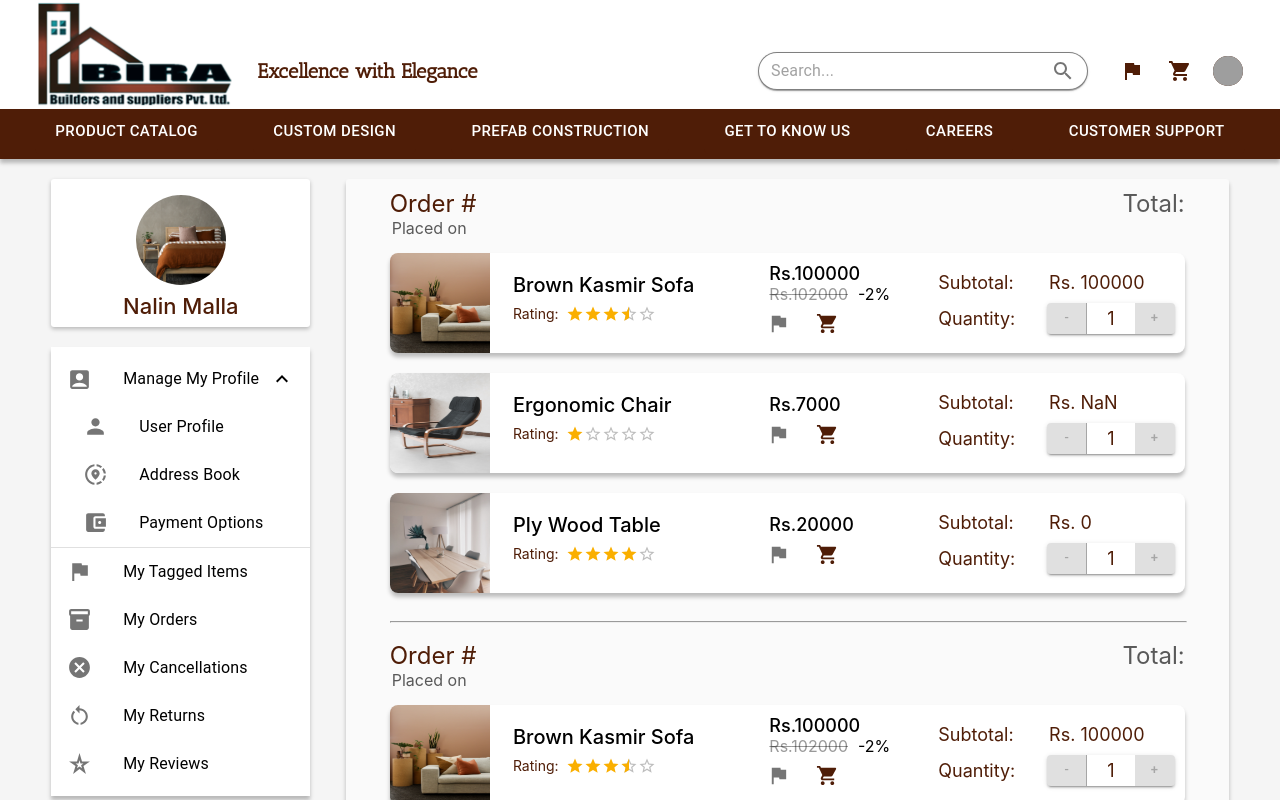
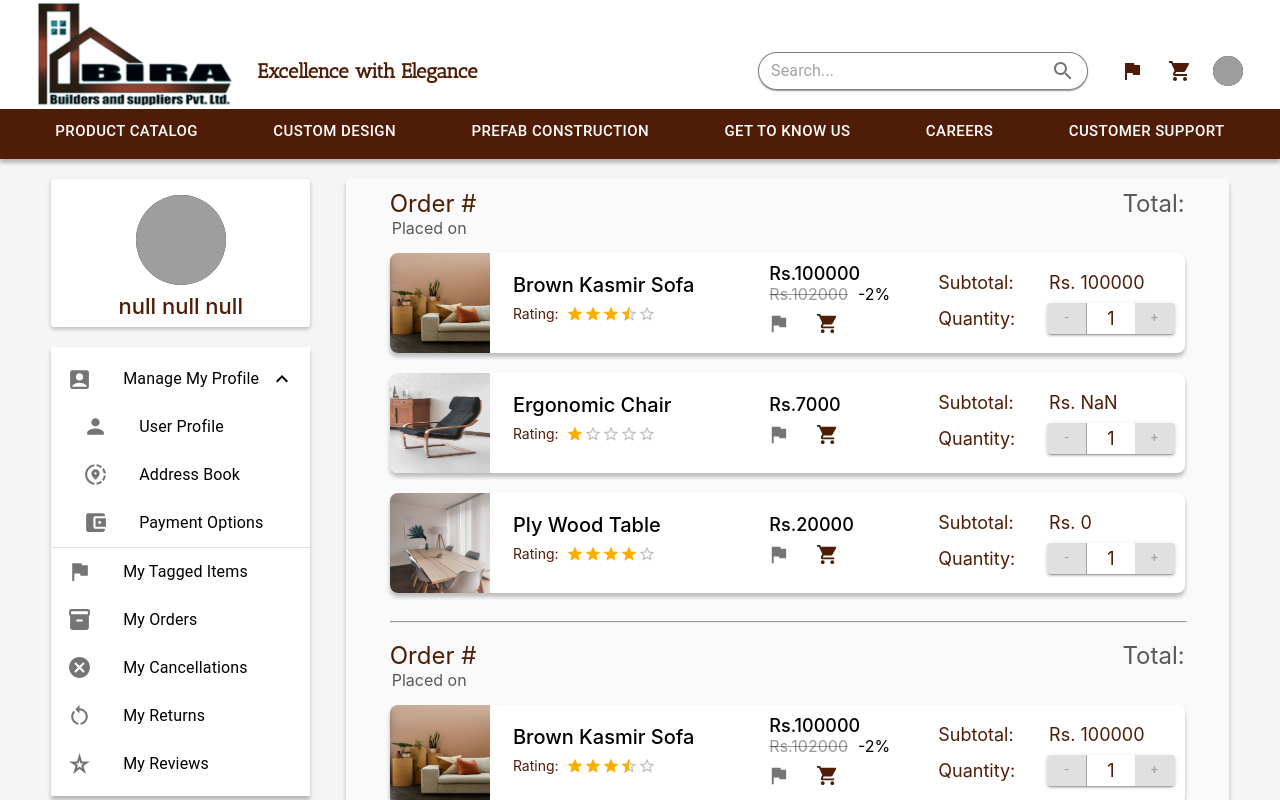
Before and after one commit to NalinMalla/BOSS, a React (Create React App) app: page /profile/orders in a window 1280 px wide. Shown: the top 800 px of the page. Built offline with nearby package versions, Linux system fonts and the light colour scheme.

Commit message:
Minor Refactoring

```diff
--- a/src/screens/ordersPage.js
+++ b/src/screens/ordersPage.js
@@ -8,9 +8,10 @@ import Copyright from "../components/copyright";
 import SignIn from "../components/signIn";
 import CustomModal from "../components/CustomModal";
 import ProfileList from "../components/profileList";
+import ProfileHead from "../components/profileHead";
+
 
 import Colors from "../res/colors";
-import Images from "../res/images";
 import ProductList from "../components/productList";
 
 const OrdersPage = (props) => {
@@ -37,38 +38,7 @@ const OrdersPage = (props) => {
             flex: 0.22,
           }}
         >
-          <div
-            style={{
-              ...styles.container,
-              background: "#FFF",
-              boxShadow: "0px 2px 4px rgba(0, 0, 0, 0.25)",
-              width: "100%",
-              borderRadius: 3,
-              paddingBottom: 8,
-            }}
-          >
-            <Avatar
-              sx={{
-                width: 90,
-                height: 90,
-                m: 1,
-                bgcolor: Colors.primary,
-                mt: 2,
-              }}
-            >
-              <img
-                src={Images.Bed}
-                alt="profile pic"
-                style={{ width: 90, height: 90 }}
-              />
-            </Avatar>
-
-            <span
-              style={{ color: Colors.primary, fontSize: 22, fontWeight: 500 }}
-            >
-              Nalin Malla
-            </span>
-          </div>
+          <ProfileHead />
           <ProfileList />
         </div>
         <div
--- a/src/screens/productPage.js
+++ b/src/screens/productPage.js
@@ -99,8 +99,6 @@ const ProductPage = () => {
   }, []);
 
   const productData = {
-    deals: "FURNITURE MANIA",
-    title: "Brown Kasmir Sofa",
     rating: 3.5,
     reviewsRating5: 5,
     reviewsRating4: 83,
@@ -110,42 +108,6 @@ const ProductPage = () => {
     reviews: 307,
     questions: 26,
     answers: 12,
-    price: 102000,
-    discountPrice: 100000,
-    discountRate: "-2%",
-    image: [
-      {
-        src: Images.SofaBrown,
-        alt: "SofaBrown",
-      },
-      {
-        src: Images.Chair,
-        alt: "Chair",
-      },
-    ],
-    description: [
-      "In the chicest shade of brown, Calion sofa’s linen-weave upholstery complements so many color schemes and aesthetics. Flared arms, prominent welting and flamestitch-print pillows add just enough panache to this sweet and simple sofa. Supportive seat cushions make for one comfortable landing pad.",
-
-      "Corner-blocked frame",
-
-      "Attached back and loose seat cushions",
-
-      "High-resiliency foam cushions wrapped in thick poly fiber",
-
-      "Body & Cushion Fabric: Polyester (100)%",
-    ],
-    specification: [
-      'Length: 28.00"',
-      'Width: 87.00"',
-      'Height: 28.00"',
-      "Weight: 61.69 kg",
-      'Seat depth: 22.00"',
-      'Seat height: 19.00"',
-      'Distance between arms: 69.00"',
-      'Top of cushion to top of back: 18.00"',
-      'Arm height: 26.00"',
-      'Minimum width of doorway for delivery: 32.00"',
-    ],
     reviewData: [
       {
         rating: 4,
@@ -158,21 +120,6 @@ const ProductPage = () => {
         reviewer: "Jojan Rai",
         review:
           "Nice sofa. The brown color of the sofa matches perfectly with my side table set. The product built and quality of material is excellent.",
-      },
-    ],
-    questionAnswerData: [
-      {
-        questioner: "Nalin Malla",
-        date: new Date(),
-        question: "How is the built quality?",
-        answer:
-          "Very cozy sofa. The product built and quality of material is excellent.",
-      },
-      {
-        questioner: "Jojan Rai",
-        date: new Date(),
-        question: "How long will it take to deliver?",
-        answer: "Depending on where you live from 2-5 days.",
       },
     ],
   };
```
